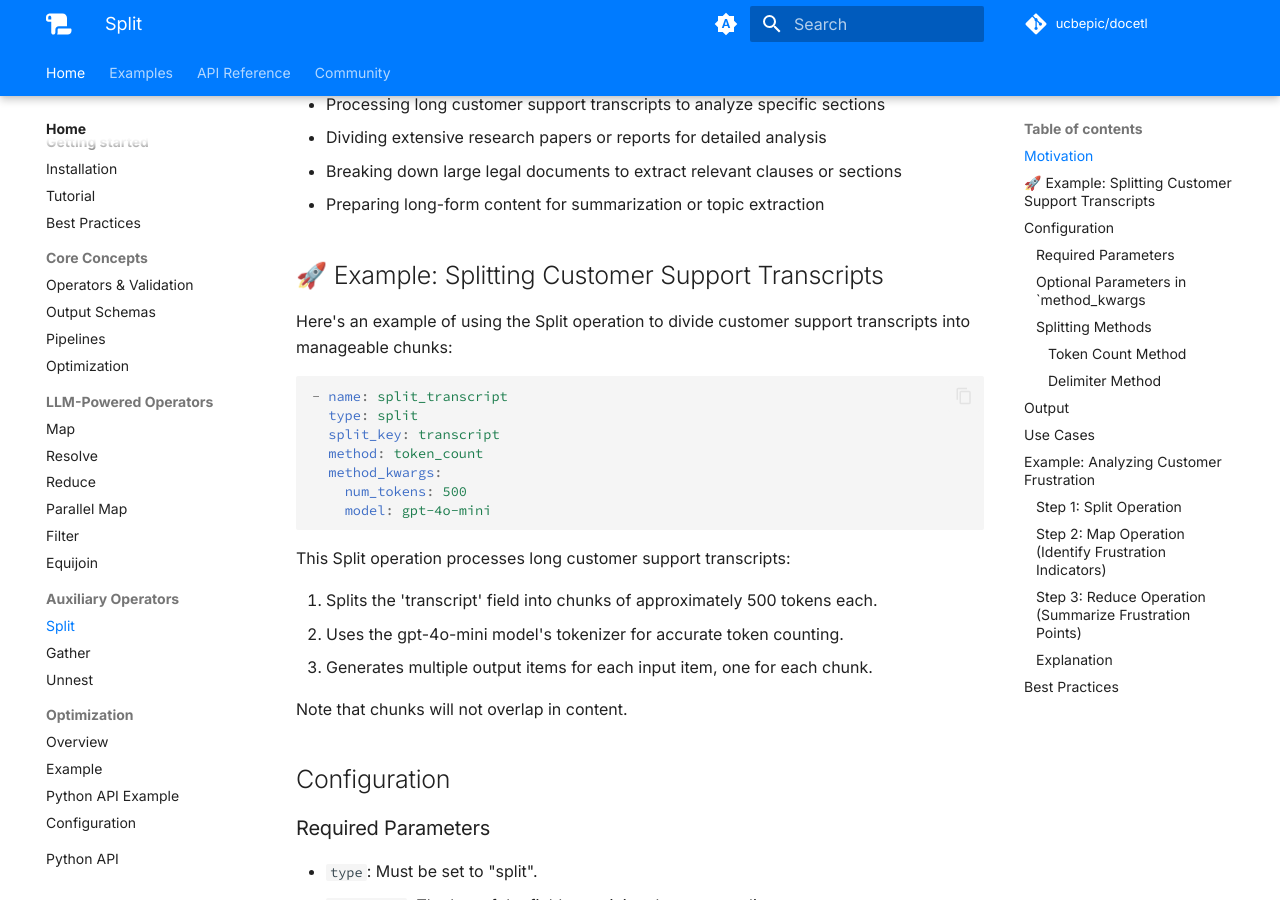
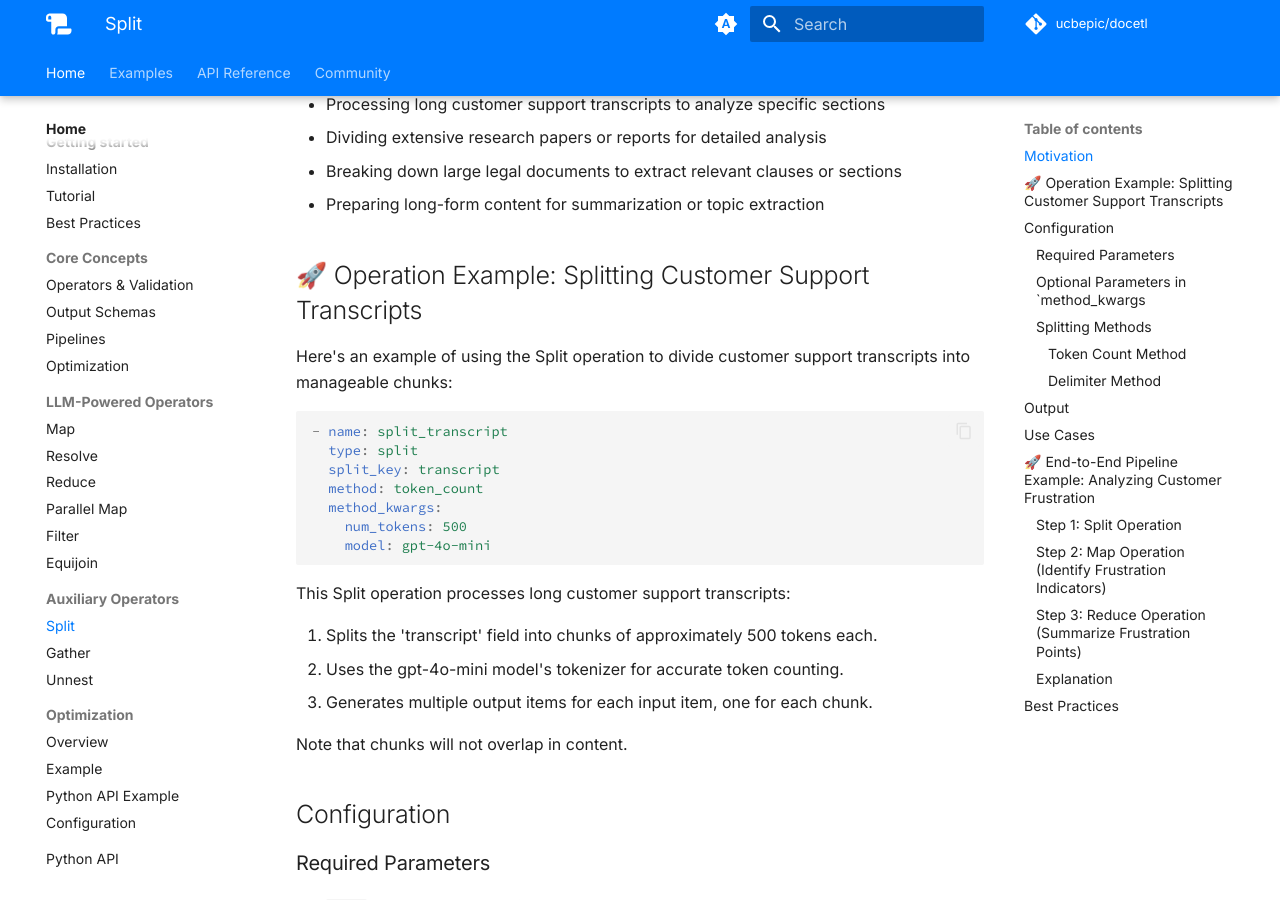
Before and after one commit to ucbepic/docetl, an MkDocs documentation site: the page built from docs/operators/split.md, in a window 1280 px wide and 900 px high, scrolled down 412 px. Built offline with MkDocs 1.6.1 and Material for MkDocs 9.7.7, drawn with Linux system fonts in a browser that asks for light colours; comment, search, counter and statistics services are not loaded; some of the changed text lies outside the part shown.

```diff
--- a/docetl/__init__.py
+++ b/docetl/__init__.py
@@ -1,4 +1,4 @@
-__version__ = "0.1.5"
+__version__ = "0.1.6"
 
 from docetl.runner import DSLRunner
 from docetl.builder import Optimizer
--- a/docs/operators/split.md
+++ b/docs/operators/split.md
@@ -11,7 +11,7 @@ Some common scenarios where the Split operation is valuable include:
 - Breaking down large legal documents to extract relevant clauses or sections
 - Preparing long-form content for summarization or topic extraction
 
-## 🚀 Example: Splitting Customer Support Transcripts
+## 🚀 Operation Example: Splitting Customer Support Transcripts
 
 Here's an example of using the Split operation to divide customer support transcripts into manageable chunks:
 
@@ -95,7 +95,7 @@ The Split operation generates multiple output items for each input item:
 3. **Topic Extraction from Research Papers**:
    Divide research papers into sections, use a map operation to extract key topics from each section, then apply a reduce operation to synthesize main themes across the entire paper.
 
-## Example: Analyzing Customer Frustration
+## 🚀 End-to-End Pipeline Example: Analyzing Customer Frustration
 
 Let's walk through a complete example of using Split, Map, and Reduce operations to analyze customer frustration in support transcripts.
 
--- a/pyproject.toml
+++ b/pyproject.toml
@@ -1,6 +1,6 @@
 [tool.poetry]
 name = "docetl"
-version = "0.1.5"
+version = "0.1.6"
 description = "ETL with LLM operations."
 authors = ["Shreya Shankar <shreyashankar@berkeley.edu>"]
 license = "MIT"
```
